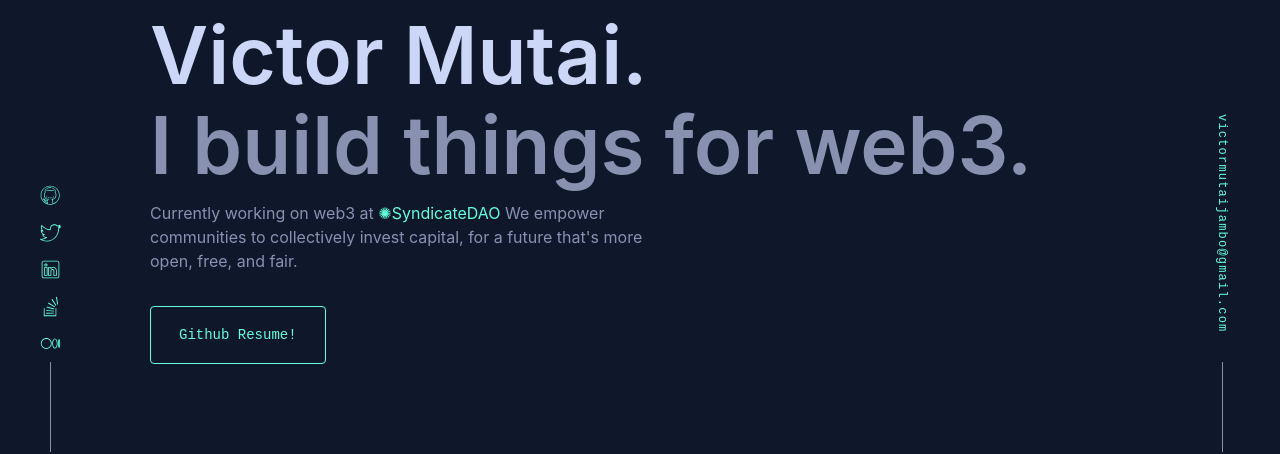
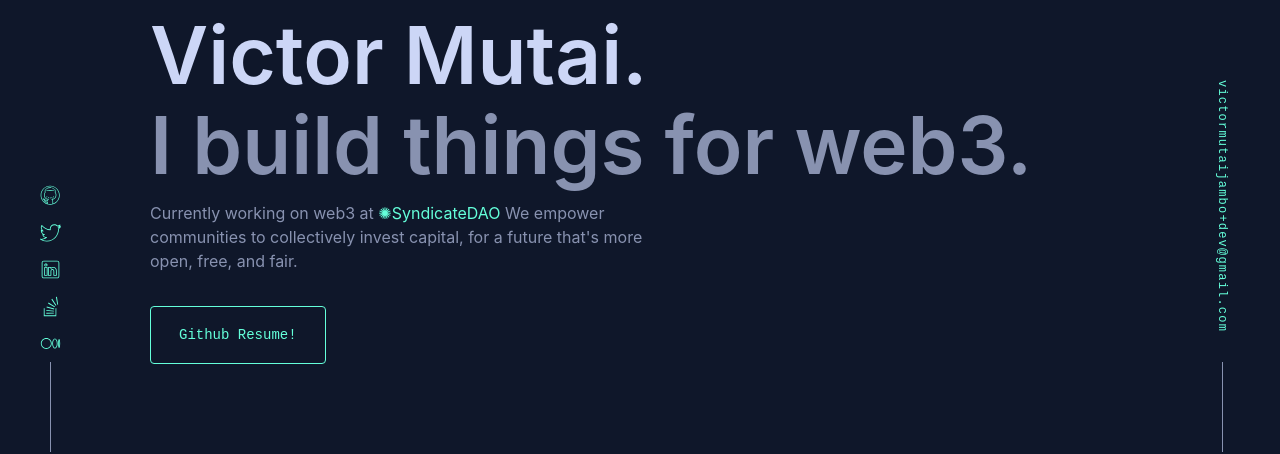
Before and after one commit to victorjambo/profile-v2, a Next.js app: page / in a window 1280 px wide. Shown: the part 348-802 px from the top of the page. Built offline with nearby package versions, Linux system fonts and the light colour scheme; no server answers.

Commit message:
banner for seo

```diff
--- a/src/components/header/seo.tsx
+++ b/src/components/header/seo.tsx
@@ -1,9 +1,8 @@
 const SEO: React.FC = () => {
-  const image = "/images/social/logoBanner.png";
-
   const title = "Victor Mutai";
   const description = "Victor Mutai Software Engineer";
   const twitter = "victor_jambo";
+  const image = "/images/banner.png";
 
   return (
     <>
--- a/src/utils/data/index.tsx
+++ b/src/utils/data/index.tsx
@@ -18,7 +18,7 @@ export const aboutMe = [
 
 export const DEV_NAME = "Victor Mutai";
 export const DEV_ROLE = "Web3 Software Engineer";
-export const DEV_EMAIL = "victormutaijambo@gmail.com";
+export const DEV_EMAIL = "victormutaijambo+dev@gmail.com";
 export const GIT_REPO = "https://github.com/victorjambo/profile-v4";
 
 export const companies = [
```
Also changed, not shown: aob.txt (added), public/images/banner.png (added), 1 other file (tests, documents, lock files or other folders).
